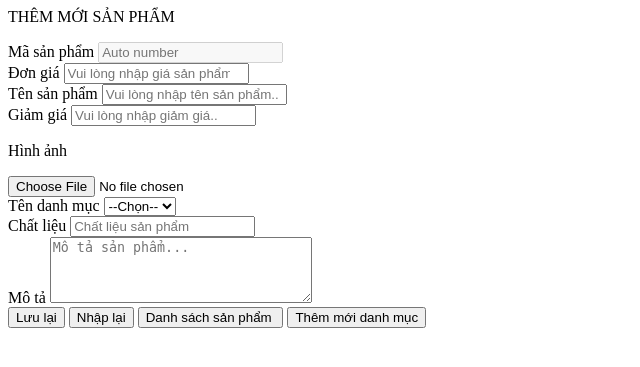
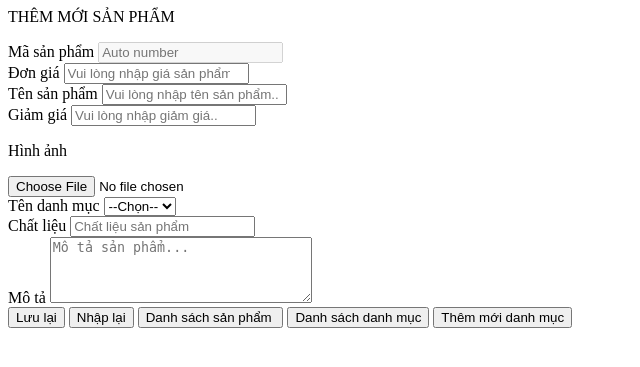
Before and after one commit to DungDev0106/WEB2041_Du_an-mau, a PHP site: page /admin/products/add_pro.php in a window 1280 px wide. Shown: the top 367 px of the page, without its empty margins (0-640 px from the left). Run offline with PHP 8.4, Linux system fonts and the light colour scheme; data that the repository does not hold is empty.

Commit message:
add pro up

```diff
--- a/admin/products/add_pro.php
+++ b/admin/products/add_pro.php
@@ -77,6 +77,8 @@
                 <input class=" border px-3 py-1 rounded-[4px] bg-[#FFC0CB] hover:font-[500]"
                         type="button" onclick="location.href='index_admin.php?act=list_pro'" value="Danh sách sản phẩm ">
                 <input class=" border px-3 py-1 rounded-[4px] bg-[#FFC0CB] hover:font-[500]"
+                        type="button" onclick="location.href='index_admin.php?act=list_cate'" value="Danh sách danh mục">
+                <input class=" border px-3 py-1 rounded-[4px] bg-[#FFC0CB] hover:font-[500]"
                         type="button" onclick="location.href='index_admin.php?act=add_cate'" value="Thêm mới danh mục">
             </div>
         </form>
```
